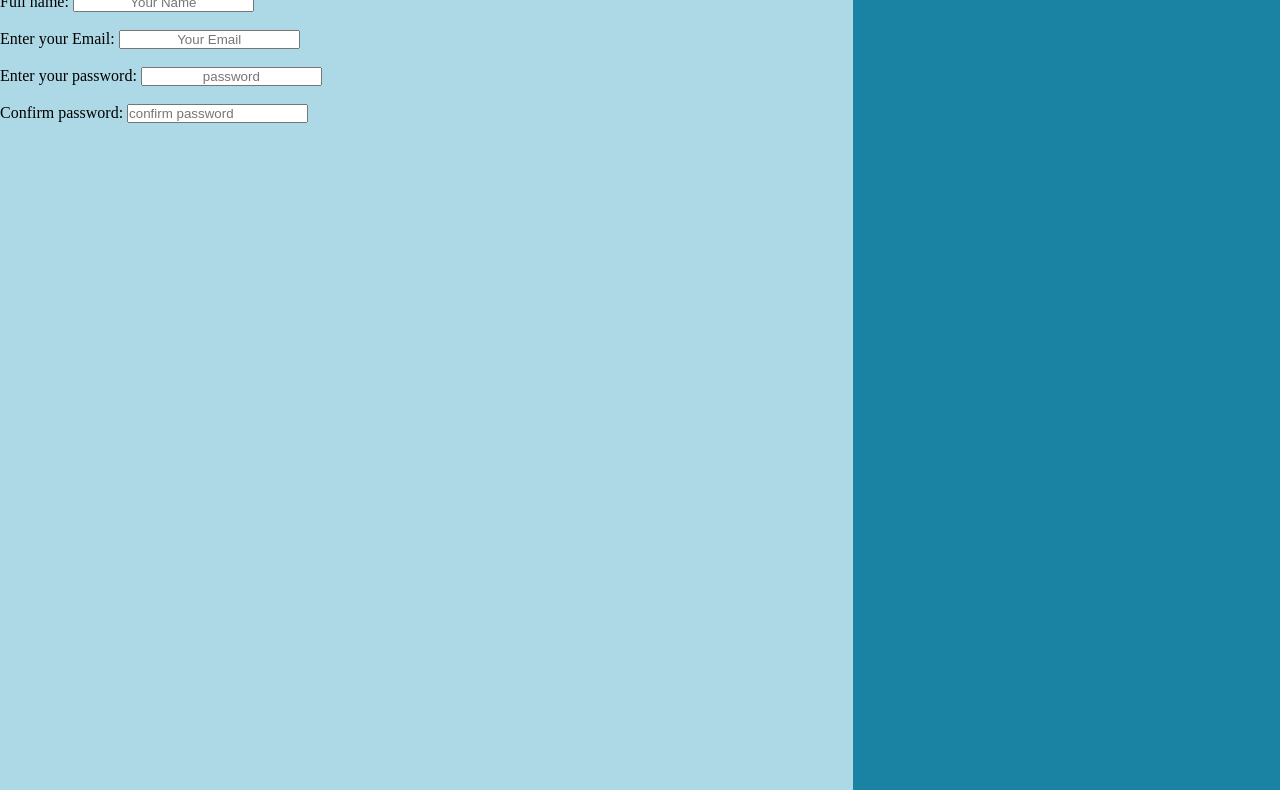
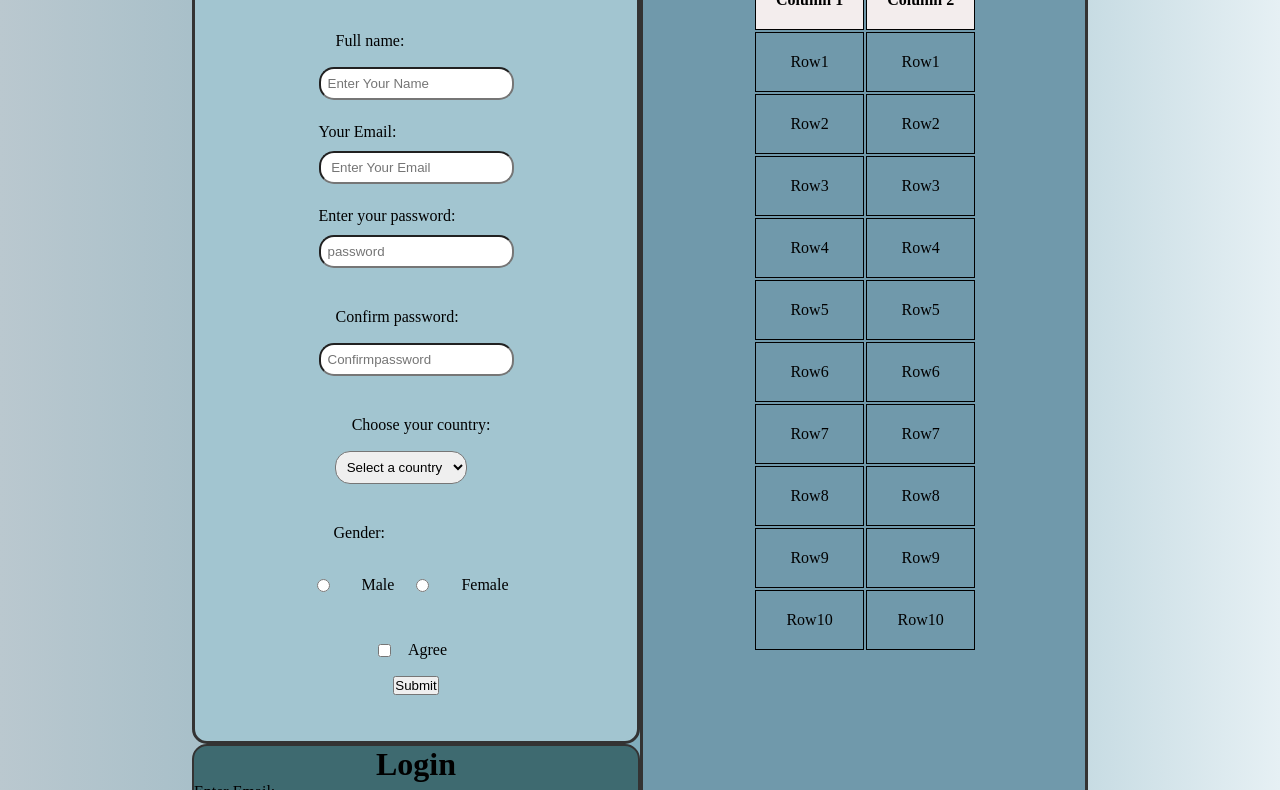
Before and after one commit to TonimaDristy/WebTechLab, a plain HTML site: page index.html in a window 1280 px wide. Shown: the part 102-892 px from the top of the page. Drawn offline with Linux system fonts and the light colour scheme.

Commit message:
Add files via upload

```diff
--- /dev/null
+++ b/API.css
@@ -0,0 +1,28 @@
+
+  th, td {
+    border: 1px solid wheat;
+    padding: 20px;
+
+
+  }
+  th {
+    background-color: #f3eded;
+
+  }
+
+   .singup input,label{
+    margin-top: 10px ;
+    display: block;
+    width: 95%;
+    padding: 7px;
+    border-radius: 5px;
+
+  }
+  .table{
+    display:flex;
+    align-items: center;
+    margin-left: 110px;
+    margin-top: 20px;
+
+
+  }
--- /dev/null
+++ b/Style.css
@@ -0,0 +1,124 @@
+body {
+  background: linear-gradient(to right, #bac8cf, #80adbc, #e6f0f4);
+}
+
+#form input,select {
+
+    margin-top: 10px ;
+    display: block;
+    width: 100;
+    padding: 7px;
+    border-radius: 15px;
+
+ }
+
+/* .logo{
+    text-align:center;
+    padding-top: 30px;
+
+  } */
+
+.img{
+  display: flex;
+  flex-direction: column;
+  margin-top: 10px;
+
+
+  align-items: center;
+}
+.img img{
+  width: 100px;
+}
+
+
+
+#form label {
+  margin-left: 10px;
+}
+
+  .form{
+    margin-top:20px;
+    display: flex;
+    gap:10px;
+    flex-direction: column;
+    align-items: center;
+    padding: 10px 0px ;
+  }
+
+  * {
+    margin: 0px;
+    padding: 0px;
+    box-sizing: content-box;
+  }
+  .container {
+    width: 70%;
+    height: 1200px;
+    margin: auto;
+    display: flex;
+
+  }
+  /* .top-circle {
+    width: 150px;
+    height: 100px;
+    border-radius: 50%;
+    position:center;
+    margin-top: 50px;
+    transform: translateX(400%);
+    background-color: rgb(18, 83, 188);
+  } */
+  .left-section {
+    width: 50%;
+    display: flex;
+    flex-direction: column;
+  }
+  .left-top {
+    flex: 2;
+    background-color:  #a2c5d0;
+    border: 3px solid #333;
+    border-radius: 15px;
+  }
+  .left-bottom {
+    flex: 1;
+    background-color: rgb(62, 106, 112);
+    border: 2px solid #333;
+    border-radius: 15px;
+  }
+  .right-section {
+    width: 50%;
+    flex: 1;
+    background-color: rgb(112, 153, 171);
+    border: 3px solid #333;
+    border-radius: 15px;
+}
+
+.radio-options {
+  display: flex;
+  align-items: center;
+  gap: 15px;
+  margin-top: 10px;
+}
+
+.input-control.checkbox-inline  {
+  display: flex;
+  align-items:center  ;
+  }
+
+
+.input-control input:focus {
+  outline: 0;
+}
+
+.input-control.success input{
+  border-color: rgb(10, 210, 17);
+}
+
+
+.input-control.error input {
+  border-color: red;
+}
+
+.input-control .error {
+  color: red;
+  font-size: 9px;
+  height: 13px;
+}
--- /dev/null
+++ b/Validation.js
@@ -0,0 +1,103 @@
+const form = document.getElementById('form');
+const fullname = document.getElementById('fullname');
+const email = document.getElementById('email');
+const password = document.getElementById('password');
+const password2 = document.getElementById('password2');
+const country =document.getElementById('country');
+
+
+form.addEventListener('submit', e => {
+    e.preventDefault();
+
+    validateInputs();
+});
+
+const setError = (element, message) => {
+    const inputControl = element.parentElement;
+    const errorDisplay = inputControl.querySelector('.error');
+
+    errorDisplay.innerText = message;
+    inputControl.classList.add('error');
+    inputControl.classList.remove('success')
+}
+
+
+const setSuccess = element => {
+    const inputControl = element.parentElement;
+    const errorDisplay = inputControl.querySelector('.error');
+    errorDisplay.innerText = '';
+    inputControl.classList.add('success');
+    inputControl.classList.remove('error');
+};
+
+const isValidEmail = email => {
+    const re = /^(([^<>()[\]\\.,;:\s@"]+(\.[^<>()[\]\\.,;:\s@"]+)*)|(".+"))@((\[[0-9]{1,3}\.[0-9]{1,3}\.[0-9]{1,3}\.[0-9]{1,3}\])|(([a-zA-Z\-0-9]+\.)+[a-zA-Z]{2,}))$/;
+    return re.test(String(email).toLowerCase());
+}
+
+const validateInputs = () => {
+    const fullnameValue = fullname.value.trim();
+    const emailValue = email.value.trim();
+    const passwordValue =password.value.trim();
+    const password2Value =password2.value.trim();
+    const countryValue = country.value.trim();
+
+    let isValid = true;
+
+
+
+
+    if(fullnameValue === '') {
+        setError(fullname, 'Fullname is required');
+        isValid = false;
+    } else {
+        setSuccess(fullname);
+    }
+
+
+
+   if(emailValue === '') {
+        setError(email, 'Email is required');
+    } else if (!isValidEmail(emailValue)) {
+        setError(email, 'Provide a valid email address');
+        isValid = false;
+    } else {
+        setSuccess(email);
+    }
+
+    if(passwordValue === '') {
+        setError(password, 'Password is required');
+        isValid = false;
+    } else if (passwordValue.length < 5) {
+        setError(password, 'Password must be at least 5character.')
+    } else {
+        setSuccess(password);
+    }
+
+     if(password2Value === '') {
+     setError(password2, 'Confirm your password');
+     isValid = false;
+     } else if (password2Value !== passwordValue) {
+      setError(password2, "Passwords doesn't match");
+      } else {
+     setSuccess(password2);
+       }
+
+       if(countryValue === '') {
+        setError(country, 'country is required');
+        isValid = false;
+    // } else if (!isValidcountry(countryValue)) {
+        // setError(country, 'Provide a valid country address');
+    } else {
+        setSuccess(country);
+    }
+
+    if (isValid) {
+        alert("Form submitted successfully!");
+        form.reset();
+        // Optional: clear all success classes
+        document.querySelectorAll('.input-control').forEach(el => {
+            el.classList.remove('success');
+        });
+    }
+}
--- a/index.html
+++ b/index.html
@@ -1,84 +1,184 @@
 <!DOCTYPE html>
 <html>
   <head>
-    <title>Custom Layout</title>
-    <style>
-      .ab {
-        text-align: center;
-      }
-      .cd{
-        text-align: left;
-      }
-      * {
-        margin: 0;
-        padding: 0;
-        box-sizing: border-box;
-      }
-      .container {
-        width: 100%;
-        height: 1500px;
-        position: relative;
-        margin: 50px auto;
-        display: flex;
-        overflow: hidden;
-      }
-      .top-circle {
-        width: 50px;
-        height: 25px;
-        border-radius: 50%;
-        position: absolute;
-        top: -30px;
-        left: 50%;
-        transform: translateX(-50%);
-        background-color: rgb(110, 90, 163);
-      }
-      .left-section {
-        width: 50%;
-        flex: 2;
-        display: flex;
-        flex-direction: column;
-      }
-      .left-top {
-        flex: 2;
-        background-color: lightblue;
-      }
-      .left-bottom {
-        flex: 1;
-        background-color: rgb(30, 99, 152);
-      }
-      .right-section {
-        width: 50%;
-        flex: 1;
-        background-color: rgb(26, 130, 162);
-      }
-    </style>
+    <meta charset="UTF-8" />
+    <meta http-equiv="X-UA-Compatible" content="IE=edge" />
+    <meta name="viewport" content="width=device-width, initial-scale=1.0" />
+    <title>Form</title>
+    <link rel="stylesheet" href="Style.css" />
+    <script defer src="./Validation.js"></script>
+    <link rel="stylesheet" href="API.css" />
   </head>
   <body>
-    <div class="top-circle"></div>
+    <div class="img">
+      <img src="/MidWebPage/OIP.jpg" alt="" />
+
+      <h1 style="text-align: center">Air quality index</h1>
+
+    </div>
+
     <div class="container">
       <div class="left-section">
         <div class="left-top">
-          <h2 class="ab">Registration</h2>
-          <form class="cd">
-            <br>
-            <label class="cd" for="name">Full name:</label>
-            <input class="ab" type="text" placeholder="Your Name" /></br>
-            <br>
-            <lebel type="Email">Enter your Email:</lebel>
-            <input class="ab" type="Email" placeholder="Your Email"/> </br>
-            <br>
-            <lebel type="password">Enter your password:</lebel>
-            <input class="ab" type="password" placeholder="password"/> </br>
-            <br>
-            <label type="password">Confirm password:</label>
-            <input type="password" placeholder="confirm password"/>
-            <select="country"
-          </form>
+          <div>
+            <h1 style="text-align: center">Registration</h1>
+            <form id="form" class="form">
+              <div class="input-control">
+                <label for="fullname">Full name:</label>
+                <input
+                  type="text"
+                  id="fullname"
+                  placeholder="Enter Your Name"
+                />
+                <div class="error"></div>
+              </div>
+
+              <div class="input-control">
+                <lebel for="email">Your Email:</lebel>
+                <input
+                  type="email"
+                  id="email"
+                  placeholder=" Enter Your Email"
+                />
+                <div class="error"></div>
+              </div>
+
+              <div class="input-control">
+                <lebel type="password">Enter your password:</lebel>
+                <input type="password" id="password" placeholder="password" />
+                <div class="error"></div>
+              </div>
+
+              <div class="input-control">
+                <label type="password">Confirm password:</label>
+                <input
+                  type="password"
+                  id="password2"
+                  placeholder="Confirmpassword"
+                />
+                <div class="error"></div>
+              </div>
+
+              <div class="input-control">
+                <label for="country">Choose your country:</label>
+                <select id="country" name="country">
+                  <option value="">Select a country</option>
+                  <option value="bd">Bangladesh</option>
+                  <option value="us">United States</option>
+                  <option value="uk">United Kingdom</option>
+                  <option value="ca">Canada</option>
+                  <option value="au">Australia</option>
+                </select>
+                <div class="error"></div>
+              </div>
+
+              <div class="input-control">
+                <label id="gender">Gender:</label>
+                <div class="radio-options">
+                  <input type="radio" id="male" name="gender" value="male" />
+                  <label for="male">Male</label>
+
+                  <input
+                    type="radio"
+                    id="female"
+                    name="gender"
+                    value="female"
+                  />
+                  <label for="female">Female</label>
+                </div>
+                <div class="error"></div>
+              </div>
+
+              <div class="input-control checkbox-inline">
+                <input type="checkbox" id="agree" name="Agree" />
+                <label for="agree">Agree</label>
+              </div>
+
+              <div>
+                <button type="submit">Submit</button>
+              </div>
+            </form>
+          </div>
         </div>
 
-        <div class="left-bottom"></div>
+        <div class="left-bottom">
+
+          <h1 style="text-align: center">Login</h1>
+          <form class="singup">
+        <div class="">
+            <lebel type="email">Enter Email:</lebel>
+            <input type="email" id="email" placeholder="Email" />
+            <br>
+            <lebel type="password">Enter Password:</lebel>
+            <input type="password" id="password" placeholder="password" />
+          </div>
+          <br>
+          <div style="text-align: center;">
+            <button type="submit">Login</button>
+          </div>
+        </form>
+          </div>
       </div>
-      <div class="right-section"></div>
-    </div>
+
+
+
+      <div class="right-section">
+        <div class="table">
+        <table
+          style="text-align: center;"
+            width: 100px;
+            border: 2px solid rgb(0, 0, 0);
+            border-collapse: collapse;
+
+        >
+          <tr>
+            <th style="border: 1px solid rgb(0, 0, 0)">Column 1</th>
+            <th style="border: 1px solid black">Column 2</th>
+          </tr>
+          <tr>
+            <td style="border: 1px solid black">Row1</td>
+            <td style="border: 1px solid black">Row1</td>
+          </tr>
+          <tr>
+            <td style="border: 1px solid black">Row2</td>
+            <td style="border: 1px solid black">Row2</td>
+          </tr>
+          <tr>
+            <td style="border: 1px solid black">Row3</td>
+            <td style="border: 1px solid black">Row3</td>
+          </tr>
+          <tr>
+            <td style="border: 1px solid black">Row4</td>
+            <td style="border: 1px solid black">Row4</td>
+          </tr>
+          <tr>
+            <td style="border: 1px solid black">Row5</td>
+            <td style="border: 1px solid black">Row5</td>
+          </tr>
+          <tr>
+            <td style="border: 1px solid black">Row6</td>
+            <td style="border: 1px solid black">Row6</td>
+          </tr>
+          <tr>
+            <td style="border: 1px solid black">Row7</td>
+            <td style="border: 1px solid black">Row7</td>
+          </tr>
+          <tr>
+            <td style="border: 1px solid black">Row8</td>
+            <td style="border: 1px solid black">Row8</td>
+          </tr>
+          <tr>
+            <td style="border: 1px solid black">Row9</td>
+            <td style="border: 1px solid black">Row9</td>
+          </tr>
+          <tr>
+            <td style="border: 1px solid black">Row10</td>
+            <td style="border: 1px solid black">Row10</td>
+          </tr>
+        </table>
+      </div>
+      </div>
+      </div>
+
   </body>
 </html>
```
